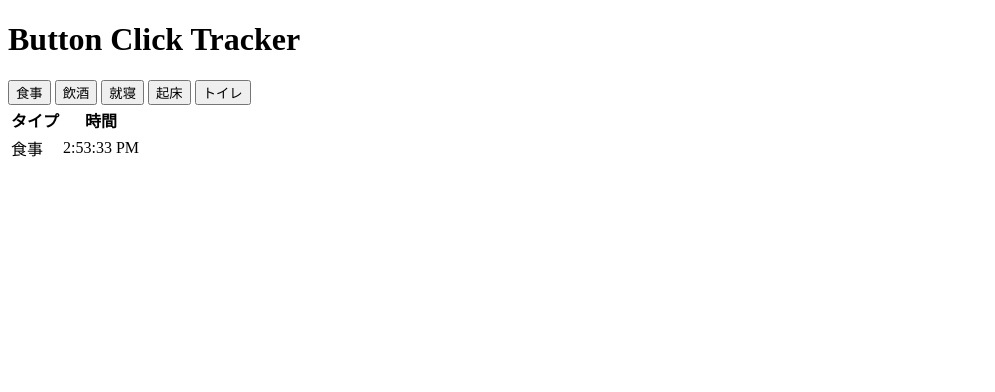
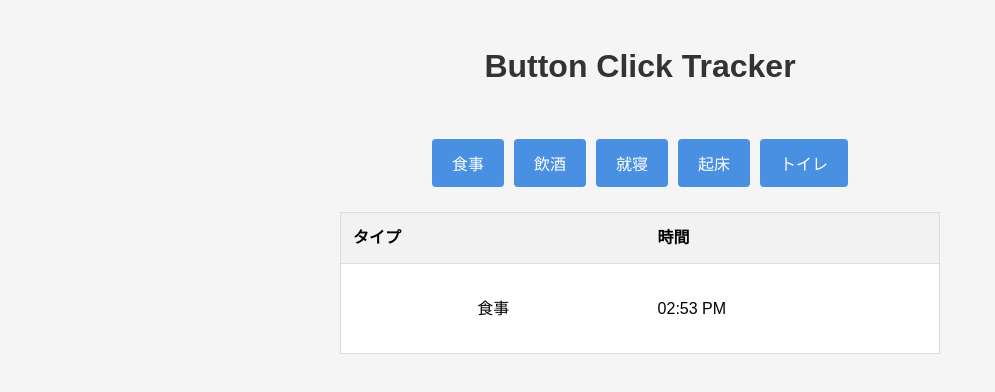
Before and after one commit to kkanamaru17/heartbeat, a plain HTML site: page index.html in a window 1280 px wide. Both pictures are taken after a click on the button "食事". Shown: the whole page, without its empty margins (0-995 px from the left). Drawn offline with Linux system fonts and the light colour scheme.

Commit message:
Update index.html

```diff
--- a/index.html
+++ b/index.html
@@ -5,7 +5,108 @@
   <meta name="viewport" content="width=device-width, initial-scale=1.0">
   <title>Button Click Tracker</title>
   <style>
-    /* Add your custom styles here */
+    body {
+      font-family: Arial, sans-serif;
+      line-height: 1.6;
+      margin: 0;
+      padding: 0;
+      background-color: #f5f5f5;
+    }
+
+    h1 {
+      text-align: center;
+      padding: 20px 0;
+      color: #333;
+    }
+
+    div {
+      display: flex;
+      justify-content: center;
+      margin: 20px;
+    }
+
+    button {
+      padding: 12px 20px;
+      margin: 5px;
+      font-size: 16px;
+      background-color: #4a90e2;
+      color: white;
+      border: none;
+      border-radius: 4px;
+      cursor: pointer;
+      transition: background-color 0.3s ease;
+    }
+
+    button:hover {
+      background-color: #2b6ac8;
+    }
+
+    table {
+      width: 100%;
+      max-width: 600px;
+      margin: 0 auto;
+      border-collapse: collapse;
+      border: 1px solid #ddd;
+      background-color: white;
+    }
+
+    th, td {
+      padding: 12px;
+      text-align: left;
+      border-bottom: 1px solid #ddd;
+    }
+
+    th {
+      background-color: #f2f2f2;
+    }
+
+    tr:hover {
+      background-color: #f0f8ff;
+    }
+
+    .editable-cell {
+      position: relative;
+    }
+
+    .edit-input {
+      display: none;
+      width: 100%;
+      padding: 8px;
+      font-size: 16px;
+      border: 1px solid #ccc;
+      border-radius: 4px;
+    }
+
+    .edit-input.active {
+      display: block;
+    }
+
+    /* Modern Styling */
+    select {
+      font-size: 16px;
+      padding: 8px;
+      border: 1px solid #ccc;
+      border-radius: 4px;
+      background-color: #f9f9f9;
+    }
+
+    select:hover {
+      background-color: #f0f0f0;
+    }
+
+    select:focus {
+      outline: none;
+      box-shadow: 0 0 4px #4a90e2;
+    }
+
+    .editable:hover {
+      text-decoration: underline;
+      cursor: pointer;
+    }
+
+    .editable:focus {
+      outline: none;
+    }
   </style>
 </head>
 <body>
@@ -31,12 +132,15 @@
 
   <script>
     function recordClick(label) {
-      const currentTime = new Date().toLocaleTimeString();
+      const currentTime = new Date().toLocaleTimeString([], { hour: '2-digit', minute: '2-digit' });
       const tableRow = document.createElement('tr');
       const typeCell = document.createElement('td');
       const timeCell = document.createElement('td');
 
-      typeCell.textContent = label;
+      typeCell.className = 'editable-cell';
+      timeCell.className = 'editable-cell';
+
+      typeCell.innerHTML = `<div class="editable" onclick="editType(this)">${label}</div>`;
       timeCell.textContent = currentTime;
       tableRow.appendChild(typeCell);
       tableRow.appendChild(timeCell);
@@ -44,6 +148,36 @@
       const clickRecordsTable = document.getElementById('clickRecords');
       clickRecordsTable.appendChild(tableRow);
     }
+
+    function editType(cell) {
+      const existingType = cell.textContent;
+      const types = ["食事", "飲酒", "就寝", "起床", "トイレ"];
+
+      const selectInput = document.createElement('select');
+      types.forEach((type) => {
+        const option = document.createElement('option');
+        option.value = type;
+        option.textContent = type;
+        if (type === existingType) {
+          option.selected = true;
+        }
+        selectInput.appendChild(option);
+      });
+
+      cell.innerHTML = '';
+      cell.appendChild(selectInput);
+      selectInput.focus();
+
+      selectInput.addEventListener('change', () => {
+        const selectedType = selectInput.value;
+        cell.innerHTML = `<div class="editable" onclick="editType(this)">${selectedType}</div>`;
+      });
+
+      selectInput.addEventListener('blur', () => {
+        const selectedType = selectInput.value;
+        cell.innerHTML = `<div class="editable" onclick="editType(this)">${selectedType}</div>`;
+      });
+    }
   </script>
 </body>
 </html>
```
